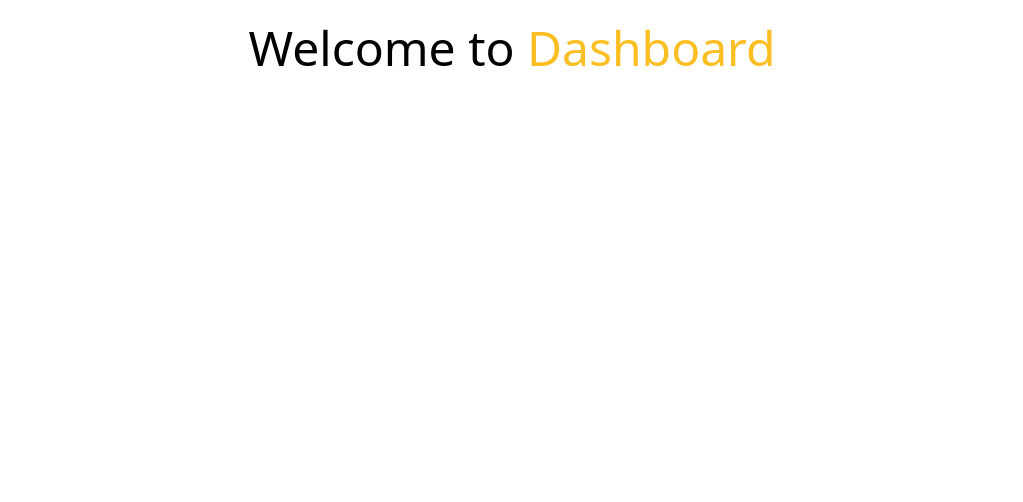
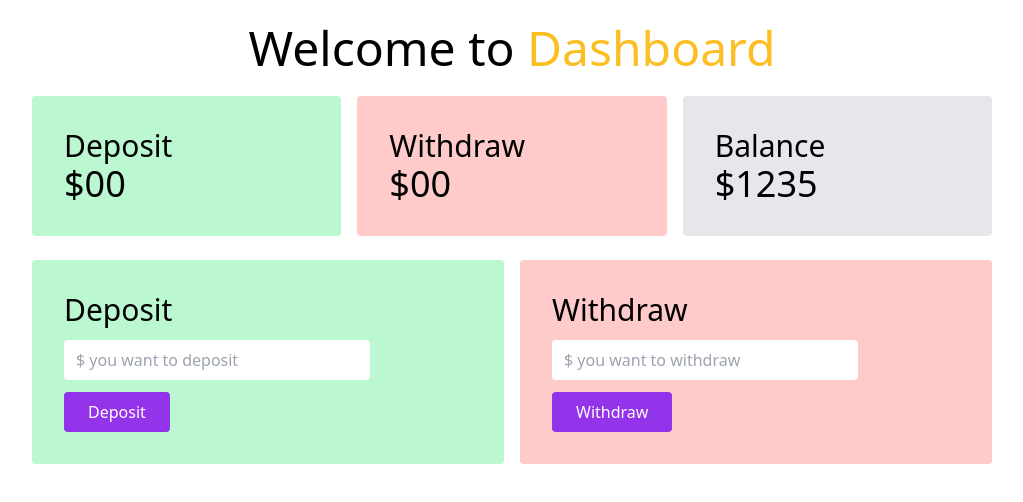
Before and after one commit to x15-rahul/Day9-Bank, a plain HTML site: page dashboard.html in a window 1280 px wide. Shown: the whole page, without its empty margins (128-1151 px from the left). Drawn offline with nearby package versions, Linux system fonts and the light colour scheme.

Commit message:
deposit functionality added

```diff
--- a/dashboard.html
+++ b/dashboard.html
@@ -1,5 +1,6 @@
 <!DOCTYPE html>
 <html lang="en">
+
 <head>
     <meta charset="UTF-8">
     <meta http-equiv="X-UA-Compatible" content="IE=edge">
@@ -8,10 +9,50 @@
     <link rel="shortcut icon" href="bank.png" type="image/x-icon">
     <script src="https://cdn.tailwindcss.com"></script>
 </head>
+
 <body>
     <header>
         <h2 class="text-5xl text-center mt-6 font-light">Welcome to
-            <span class="font-medium text-amber-400">Dashboard</span></h2>
+            <span class="font-medium text-amber-400">Dashboard</span>
+        </h2>
     </header>
+    <main>
+        <section class="mt-6">
+            <div class="grid grid-cols-3 gap-4 w-3/4 mx-auto">
+                <div class="bg-green-200 p-8 rounded">
+                    <h3 class="text-3xl font-light">Deposit</h3>
+                    <h4 class="text-4xl font-medium">$<span id="total-deposit">00</span></h4>
+                </div>
+                <div class="bg-red-200 p-8 rounded">
+                    <h3 class="text-3xl font-light">Withdraw</h3>
+                    <h4 class="text-4xl font-medium">$<span id="total-withdraw">00</span></h4>
+                </div>
+                <div class="bg-gray-200 p-8 rounded">
+                    <h3 class="text-3xl font-light">Balance</h3>
+                    <h4 class="text-4xl font-medium">$<span id="total-balance">1235</span></h4>
+                </div>
+            </div>
+            <div class="grid grid-cols-2 gap-4 w-3/4 mx-auto mt-6">
+                <div class="bg-green-200 p-8 rounded">
+                    <h3 class="text-3xl font-light">Deposit</h3>
+                    <input type="text" name="" class="block w-3/4 my-3 py-2 px-3 rounded" id="deposit-field"
+                        placeholder="$ you want to deposit">
+                    <button type="submit"
+                        class="bg-purple-600 hover:bg-purple-500 px-6 py-2 rounded text-white font-medium"
+                        id="deposit-button">Deposit</button>
+                </div>
+                <div class="bg-red-200 p-8 rounded">
+                    <h3 class="text-3xl font-light">Withdraw</h3>
+                    <input type="text" name="" class="block w-3/4 my-3 py-2 px-3 rounded" id="withdraw-field"
+                        placeholder="$ you want to withdraw">
+                    <button type="submit"
+                        class="bg-purple-600 hover:bg-purple-500 px-6 py-2 rounded text-white font-medium"
+                        id="withdraw-button">Withdraw</button>
+                </div>
+            </div>
+        </section>
+    </main>
+    <script src="dashboard.js"></script>
 </body>
+
 </html>
--- /dev/null
+++ b/dashboard.js
@@ -0,0 +1,19 @@
+document.getElementById('deposit-button').addEventListener('click', function(){
+    const depositField = document.getElementById('deposit-field');
+    const newDepositAmount = parseFloat(depositField.value);
+
+    const previousDepositAmountElement = document.getElementById('total-deposit');
+    const previousDepositAmount = parseFloat(previousDepositAmountElement.innerText);
+
+    const totalDepositAmount = previousDepositAmount + newDepositAmount;
+    previousDepositAmountElement.innerText = totalDepositAmount;
+
+    const previousTotalBalanceElement = document.getElementById('total-balance');
+    const previousTotalBalance = parseFloat(previousTotalBalanceElement.innerText);
+
+    const newTotalBalance = previousTotalBalance + newDepositAmount;
+    previousTotalBalanceElement.innerText = newTotalBalance;
+
+    depositField.value = '';
+
+})
```
Also changed, not shown: index.html (+11 -4 lines), login.js (+5 -5 lines).
